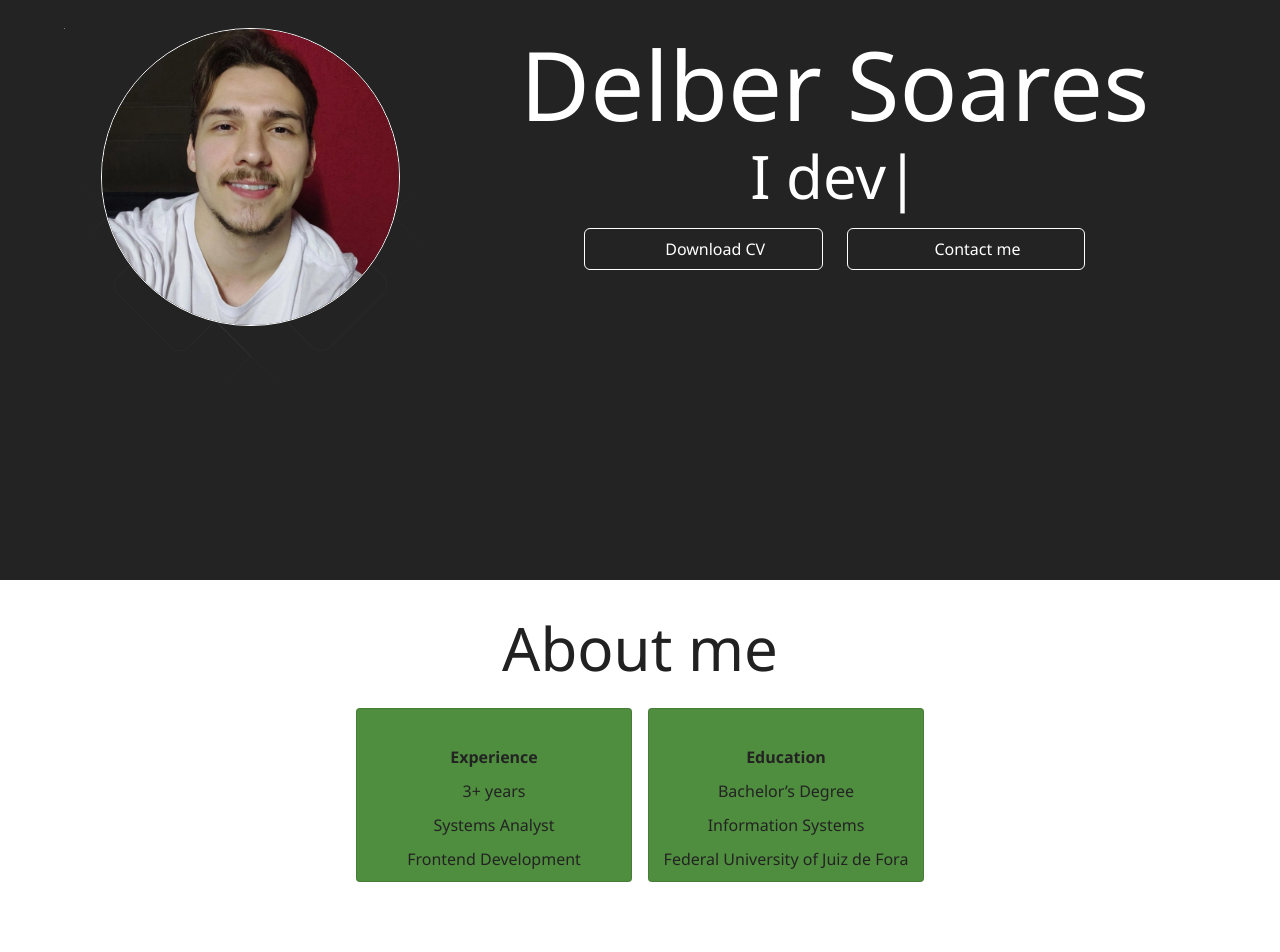
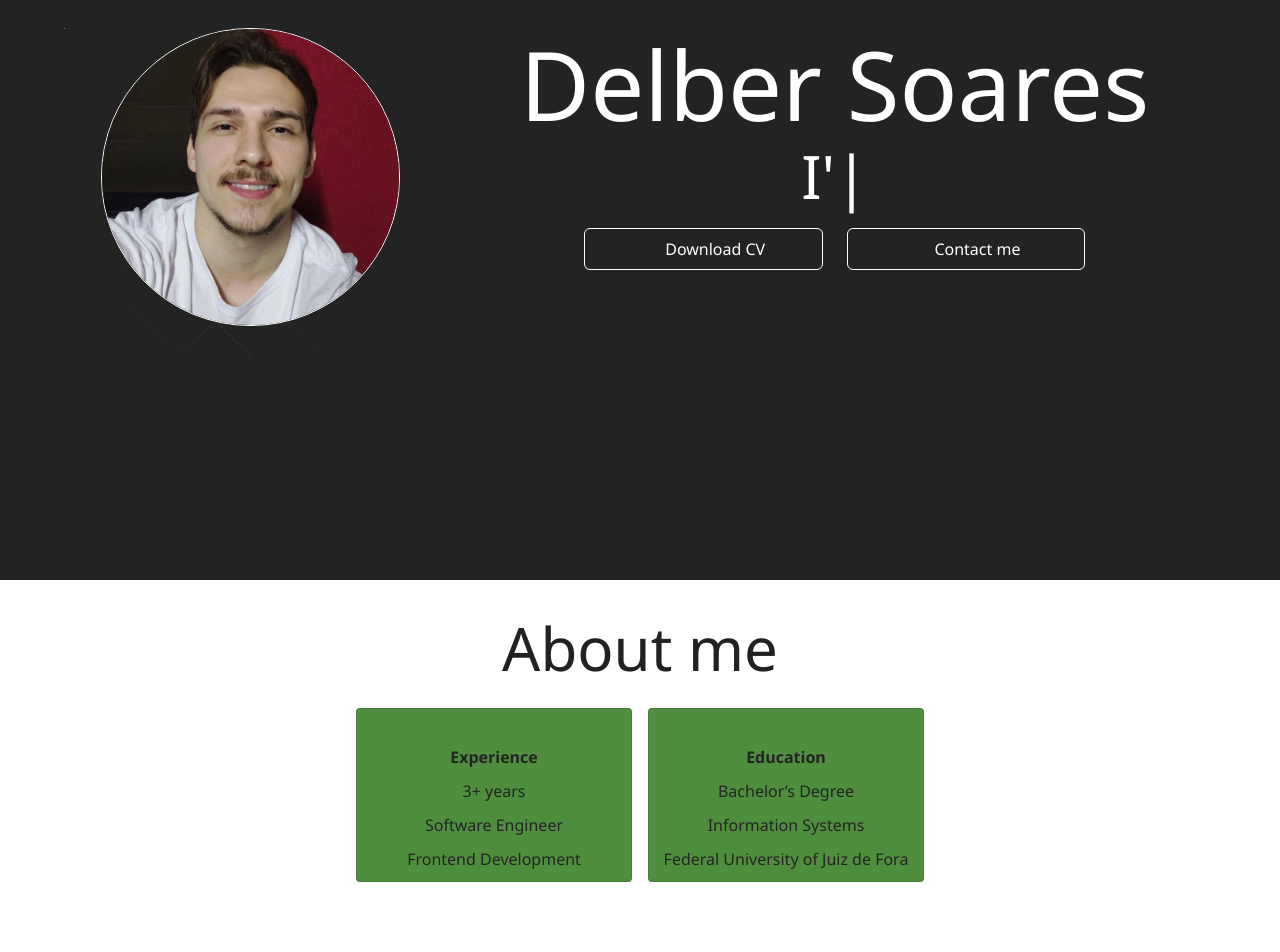
Before and after one commit to delberss/my-portfolio, a React (Vite) app: page / in a window 1280 px wide. Shown: the part 220-1172 px from the top of the page. Built offline with nearby package versions, Linux system fonts and the light colour scheme; some icons are missing.

Commit message:
chore: atualiza nomenclaturas de T.I

```diff
--- a/src/pages/Home/sections/AboutSection/AboutSection.tsx
+++ b/src/pages/Home/sections/AboutSection/AboutSection.tsx
@@ -43,7 +43,7 @@ const AboutSection: React.FC = () => {
                                 <WorkspacePremiumIcon />
                                 <Typography fontWeight={600}>Experience</Typography>
                                 <Typography>3+ years</Typography>
-                                <Typography>Systems Analyst</Typography>
+                                <Typography>Software Engineer</Typography>
                                 <Typography>Frontend Development</Typography>
                             </StyledCard>
                         </AnimationComponent>
--- a/src/pages/Home/sections/Hero/Hero.tsx
+++ b/src/pages/Home/sections/Hero/Hero.tsx
@@ -52,7 +52,7 @@ const Hero = () => {
                             <Typography color="primary.contrastText" variant="h2" textAlign={"center"}>
                                 <ReactTyped
                                     strings={[
-                                        "I'm a Systems Analyst",
+                                        "I'm a Front-End Developer",
                                         "I develop efficient solutions",
                                         "I turn ideas into code"
                                     ]}
```
